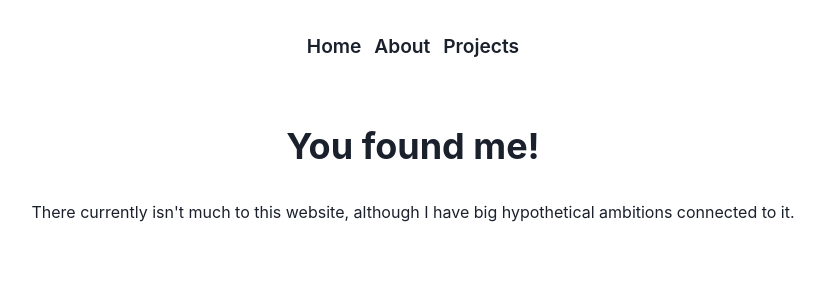
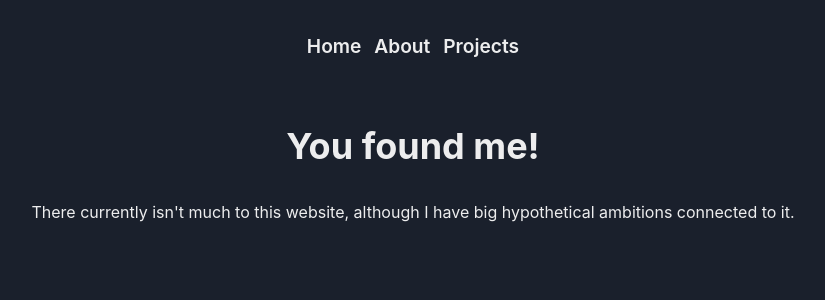
Before and after one commit to alloba/personal-site, a React (Create React App) app: page / in a window 1280 px wide. Shown: the top 300 px of the page, without its empty margins (227-1052 px from the left). Built offline with nearby package versions, Linux system fonts and the light colour scheme.

Commit message:
trying to fix color still.

```diff
--- a/src/customTheme.js
+++ b/src/customTheme.js
@@ -1,12 +1,8 @@
-import { extendTheme } from "@chakra-ui/react";
+import {extendTheme} from "@chakra-ui/react";
 
-export default extendTheme({
+
+const theme = {
     styles: {
-        config: {
-            initialColorMode: 'dark',
-            useSystemColorMode: false
-        },
-
         global: {
             h2: {
                 paddingTop: '1rem',
@@ -17,5 +13,11 @@ export default extendTheme({
                 paddingBottom: '1rem'
             }
         }
+    },
+    config: {
+        initialColorMode: 'dark',
+        useSystemColorMode: false
     }
-});
+}
+
+export default extendTheme(theme);
--- a/src/index.js
+++ b/src/index.js
@@ -8,7 +8,7 @@ import customTheme from "./customTheme";
 
 ReactDOM.render(
     <>
-    <ColorModeScript initialColorMode={'dark'}/>
+    <ColorModeScript initialColorMode={customTheme.config.initialColorMode}/>
     <ChakraProvider theme={customTheme}>
         <HashRouter><App /></HashRouter>
     </ChakraProvider>
```
